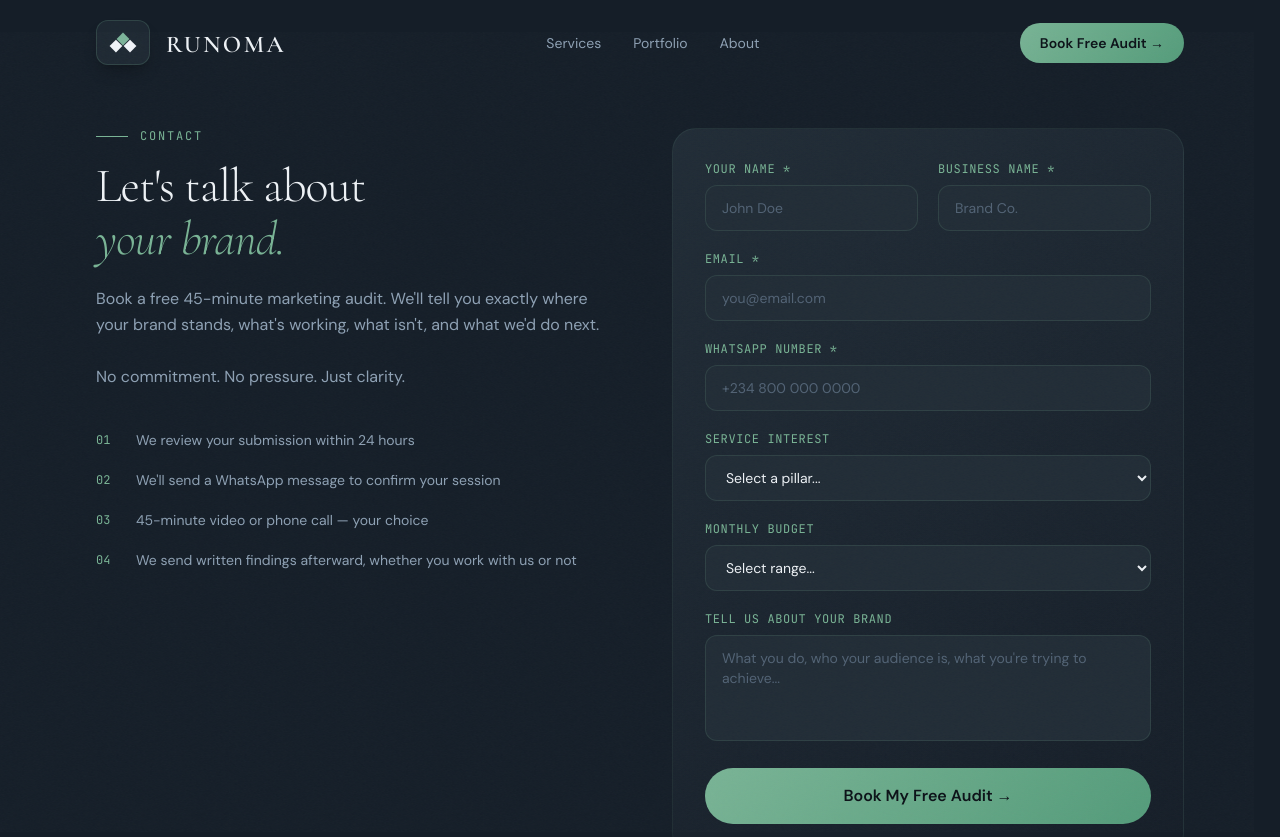
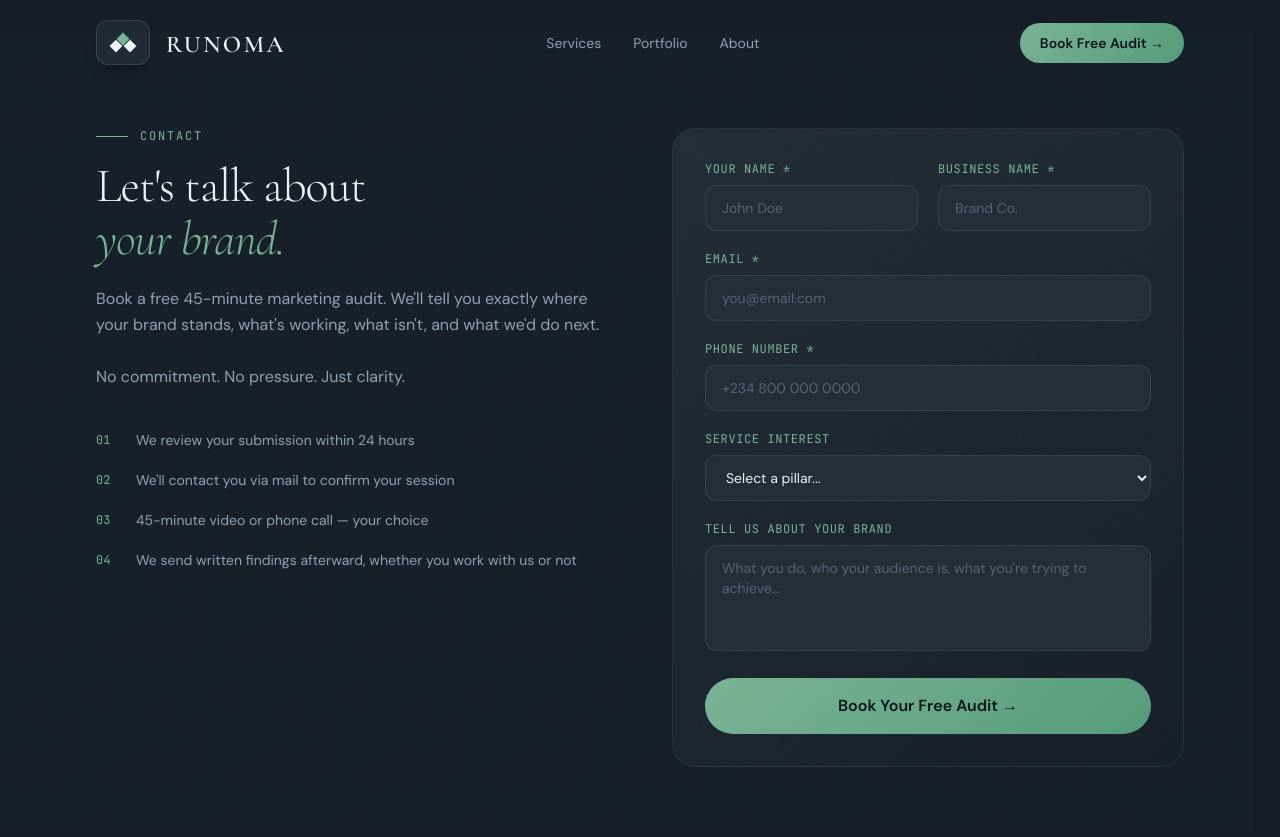
Before and after one commit to noahdevelopsio/Runomaweb, a Next.js app: page /contact in a window 1280 px wide. Shown: the top 837 px of the page. Built offline with nearby package versions, Linux system fonts and the light colour scheme.

Commit message:
Update contact page: switch contact method to email from WhatsApp, remove budget field, and adjust button text

```diff
--- a/app/contact/page.tsx
+++ b/app/contact/page.tsx
@@ -48,7 +48,7 @@ export default function ContactPage() {
             <div className="space-y-5">
               {[
                 { num: "01", text: "We review your submission within 24 hours" },
-                { num: "02", text: "We'll send a WhatsApp message to confirm your session" },
+                { num: "02", text: "We'll contact you via mail to confirm your session" },
                 { num: "03", text: "45-minute video or phone call — your choice" },
                 { num: "04", text: "We send written findings afterward, whether you work with us or not" },
               ].map((step) => (
@@ -77,7 +77,7 @@ export default function ContactPage() {
                   You&apos;re booked in.
                 </h3>
                 <p className="font-body text-text-secondary text-sm">
-                  We&apos;ll be in touch within 24 hours via WhatsApp.
+                  We&apos;ll be in touch within 24 hours via mail.
                 </p>
               </div>
             ) : (
@@ -109,7 +109,7 @@ export default function ContactPage() {
 
                 <div>
                   <label className="font-mono text-xs text-sage tracking-wider block mb-2">
-                    WHATSAPP NUMBER *
+                    PHONE NUMBER *
                   </label>
                   <input required placeholder="+234 800 000 0000" className={inputClass} />
                 </div>
@@ -130,18 +130,18 @@ export default function ContactPage() {
                   </select>
                 </div>
 
-                <div>
-                  <label className="font-mono text-xs text-sage tracking-wider block mb-2">
-                    MONTHLY BUDGET
-                  </label>
-                  <select className={inputClass}>
-                    <option value="">Select range...</option>
-                    <option>Under ₦100K</option>
-                    <option>₦100K – ₦300K</option>
-                    <option>₦300K – ₦600K</option>
-                    <option>₦600K+</option>
-                  </select>
-                </div>
+                {/*<div>*/}
+                {/*  <label className="font-mono text-xs text-sage tracking-wider block mb-2">*/}
+                {/*    MONTHLY BUDGET*/}
+                {/*  </label>*/}
+                {/*  <select className={inputClass}>*/}
+                {/*    <option value="">Select range...</option>*/}
+                {/*    <option>Under ₦100K</option>*/}
+                {/*    <option>₦100K – ₦300K</option>*/}
+                {/*    <option>₦300K – ₦600K</option>*/}
+                {/*    <option>₦600K+</option>*/}
+                {/*  </select>*/}
+                {/*</div>*/}
 
                 <div>
                   <label className="font-mono text-xs text-sage tracking-wider block mb-2">
@@ -155,7 +155,7 @@ export default function ContactPage() {
                 </div>
 
                 <Button type="submit" size="lg" fullWidth>
-                  Book My Free Audit →
+                  Book Your Free Audit →
                 </Button>
               </form>
             )}
```
